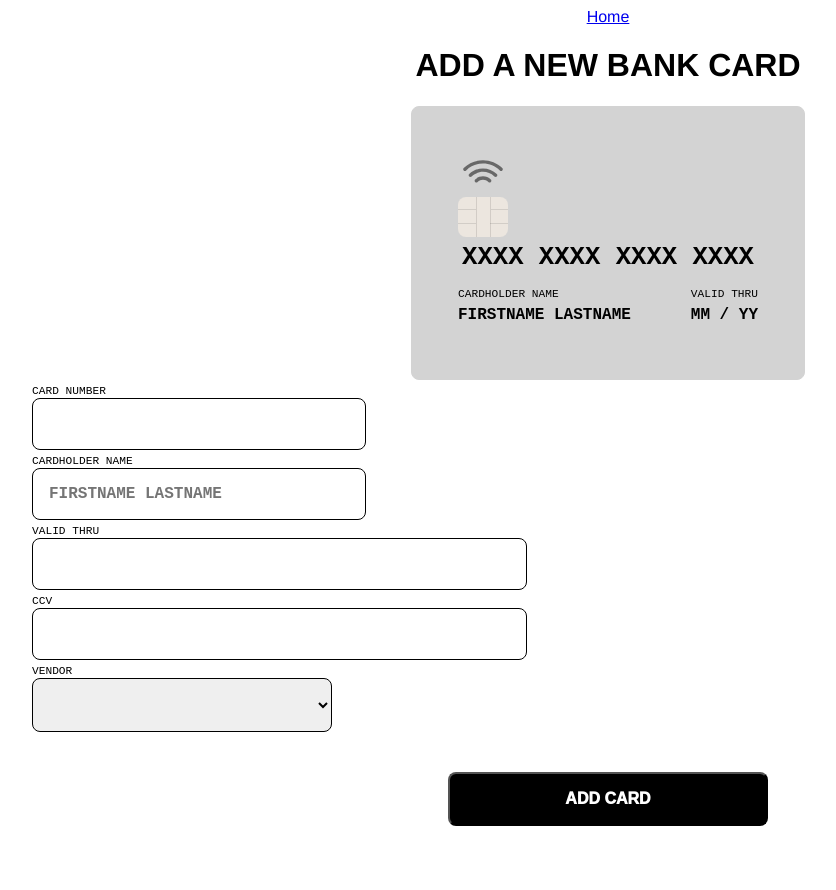
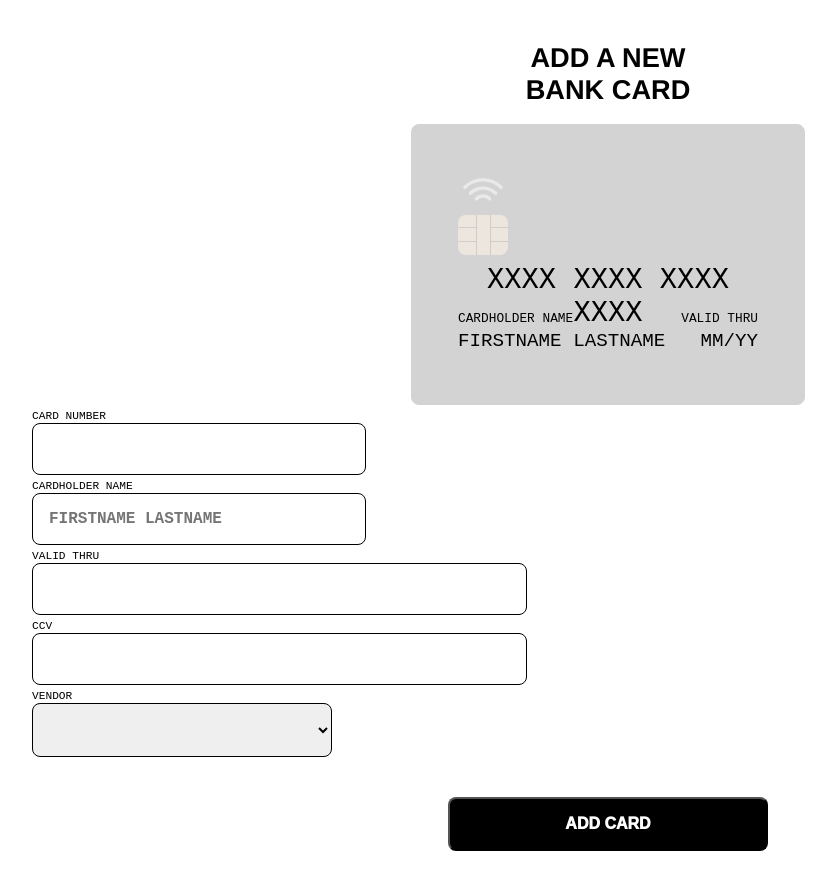
Before and after one commit to cenglander/e-wallet, a Vue app: page /add-card in a window 1280 px wide. Shown: the top 890 px of the page, without its empty margins (32-868 px from the left). Built offline with nearby package versions, Linux system fonts and the light colour scheme.

Commit message:
Styling on fonts, margins and other positioning. Functionality: Home working when no card is active

```diff
--- a/src/App.vue
+++ b/src/App.vue
@@ -1,8 +1,5 @@
 <template>
   <div id="app">
-
-    <router-link to="/">Home</router-link>
-
     <router-view/>
   </div>
 </template>
@@ -13,7 +10,6 @@
   -webkit-font-smoothing: antialiased;
   -moz-osx-font-smoothing: grayscale;
   text-align: center;
-  // color: #000;
   // box-sizing: border-box;
 
   button {
@@ -23,23 +19,5 @@
     border-radius: 0.5rem;
     width: 320px;
   }
-
-  h3 {
-    padding: 0;
-    margin: 0;
-  }
-  p, h5 {
-    padding: 0;
-    margin: 0;
-  }
-  p {
-    font-size: 0.7rem;
-  }
-  h5 {
-    font-size: 1rem;
-  }
-
 }
-
-
 </style>
--- a/src/components/Card.vue
+++ b/src/components/Card.vue
@@ -1,24 +1,25 @@
 <template>
-  <div class="card"
-      v-bind:class="vendor">
+  <div>
+    <!-- v-if="isActive" -->
+    <div class="card" v-bind:class="vendor">
+      <img v-if="isActive" v-bind:src="require('@/assets/chip-dark.svg')" class="chip" />
+      <img v-else v-bind:src="require('@/assets/chip-light.svg')" class="chip" />
 
-      <img v-if="isActive"
-        v-bind:src="require('@/assets/chip-dark.svg')"
-        class="chip">
-      <img v-else
-        v-bind:src="require('@/assets/chip-light.svg')"
-        class="chip">
-
-      <img v-if="!(vendor == 'placeholder')"
+      <img
+        v-if="!(vendor == 'placeholder')"
         v-bind:src="require('@/assets/vendor-' + vendor + '.svg')"
-        class="vendorIcon">
+        class="vendorIcon"
+      />
 
       <h3 class="cardNo">{{ cardNo }}</h3>
       <p class="name-heading">CARDHOLDER NAME</p>
       <p class="valid-thru-heading">VALID THRU</p>
       <h5 class="name">{{ name.toUpperCase() }}</h5>
-      <h5 class="valid-thru">{{ validThruMonth }} / {{ validThruYear }} </h5>
-
+      <h5 class="valid-thru">{{ validThruMonth }}/{{ validThruYear }}</h5>
+    </div>
+    <!-- <div v-else class="card">
+      <h3>There are no cards in the e-wallet just yet</h3>
+    </div> -->
   </div>
 </template>
 
@@ -32,8 +33,8 @@ export default {
     validThruYear: String,
     ccv: String,
     vendor: String,
-      isActive: Boolean,
-  },
+    isActive: Boolean
+  }
 };
 </script>
 
@@ -43,14 +44,20 @@ div.card {
   min-height: 180px;
   border-radius: 0.5rem;
   border: lightgrey solid 0.1rem;
-
   display: grid;
   grid-template-columns: 70% 15% 15%;
   grid-template-rows: 20% 30% 25% 10% 15%;
   margin: 0 auto;
   padding: 4%;
-  font-family: 'Courier New', Courier, monospace;
+  font-family: "Courier New", Courier, monospace;
 
+  h3, h5, p {
+    margin: 0;
+    padding: 0;
+  }
+  p {
+    font-size: 0.8rem;
+  }
   img.chip {
     grid-column: 1 / 2;
     grid-row: 1 / 3;
@@ -64,7 +71,8 @@ div.card {
   h3.cardNo {
     grid-column: 1 / 4;
     grid-row: 3 / 4;
-    font-size: 1.6rem;
+    font-size: 1.8rem;
+    font-weight: 400;
   }
   p.name-heading {
     grid-column: 1 / 2;
@@ -75,6 +83,8 @@ div.card {
     grid-column: 1 / 2;
     grid-row: 5 / 6;
     text-align: left;
+    font-size: 1.2rem;
+    font-weight: 500;
   }
   p.valid-thru-heading {
     grid-column: 2 / 4;
@@ -85,6 +95,8 @@ div.card {
     grid-column: 2 / 4;
     grid-row: 5 / 6;
     text-align: right;
+    font-size: 1.2rem;
+    font-weight: 500;
   }
 }
 
--- a/src/components/CardForm.vue
+++ b/src/components/CardForm.vue
@@ -62,6 +62,7 @@ export default {
       vendor: "",
       isActive: true,
     },
+    validThru: "",
   }),
   methods: {
     displayNoOnCard() {
--- a/src/components/CardStack.vue
+++ b/src/components/CardStack.vue
@@ -41,8 +41,7 @@ export default {
 <style scoped lang="scss">
 div.card-stack {
   display: grid;
-  grid-auto-rows: 30px;
-
+  grid-auto-rows: 50px;
+  margin-top: 2rem;
 }
-
 </style>
--- a/src/components/Top.vue
+++ b/src/components/Top.vue
@@ -1,14 +1,10 @@
 <template>
   <header class="top">
     <h1>{{ heading }}</h1>
-
   </header>
-
 </template>
 
 <script>
-
-
 export default {
   name: 'Top',
   props: {
@@ -17,6 +13,15 @@ export default {
 }
 </script>
 
-<style lang="scss">
-
+<style scoped lang="scss">
+  header.top {
+    display: flex;
+    justify-content: center;
+    h1 {
+    margin-top: 2.1rem;
+    max-width: 15rem;
+    font-size: 1.7rem;
+    font-weight: 700;
+    }
+  }
 </style>
--- a/src/main.js
+++ b/src/main.js
@@ -41,7 +41,7 @@ new Vue({
           validThruYear: "26",
           ccv: "907",
           vendor: "evil",
-          isActive: true,
+          isActive: false,
         },
     ],
 
@@ -49,10 +49,15 @@ new Vue({
 
   methods: {
     getThisCard() {
-      return this.cardArray.find(card => card.isActive == true);
+      let card = this.cardArray.find(card => card.isActive == true);
+      if(card == null) {
+        return false;
+      } else {
+        return card;
+      }
+      // return this.cardArray.find(card => card.isActive == true);
     },
     getAllCards() {
-      // return this.cardArray;
       return this.cardArray.filter(card => !card.isActive)
     },
     saveNewCard(payload) {
--- a/src/views/AddCard.vue
+++ b/src/views/AddCard.vue
@@ -9,7 +9,6 @@
       v-bind:validThruMonth="this.validThruMonth"
       v-bind:validThruYear="this.validThruYear"
       v-bind:vendor="this.vendor"
-      isActive="true"
       v-bind:style="{backgroundColor: vendor}"
     />
     <!-- vendor=placeholder -klass för att kortet ska
--- a/src/views/Home.vue
+++ b/src/views/Home.vue
@@ -1,9 +1,9 @@
 <template>
   <div class="home">
-    <Top v-bind:heading="heading"
+    <Top v-bind:heading="heading" />
 
-    />
-
+    <p v-if="activeCard.isActive">ACTIVE CARD</p>
+<!-- v-if="activeCard.isActive" -->
     <Card
       v-bind:cardNo="activeCard.cardNo"
       v-bind:name="activeCard.name"
@@ -13,6 +13,9 @@
       v-bind:vendor="activeCard.vendor"
       v-bind:isActive="activeCard.isActive"
     />
+    <!-- <h3 v-else>
+      No Cards
+    </h3> -->
 
     <CardStack
       v-bind:allCards="allCards"
@@ -27,7 +30,6 @@
         class="add-first-card-btn"
         >ADD A NEW CARD</button>
     </router-link>
-
   </div>
 </template>
 
@@ -45,7 +47,6 @@ export default {
   },
   data: () => ({
         heading: "E-WALLET",
-
     }),
   computed: {
     activeCard() {
@@ -60,7 +61,6 @@ export default {
       this.$root.activateCard(cardToActivate);
     }
   }
-
 }
 </script>
 
@@ -70,16 +70,21 @@ div .home {
   // width: 90vw;
   // background: lightcoral;
   margin: 0 auto;
-
-}
-button.add-new-card-btn {
+  p {
+    font-size: 0.6rem;
+    font-weight: bold;
+    margin: 1.3rem 0 0.4rem 0;
+  }
+  button.add-new-card-btn {
   border: solid black 0.08rem;
   background: inherit;
-  margin: 22vh auto;
-}
-button.add-first-card-btn {
-  margin: 10vh auto;
-  border: solid black 0.08rem;
+  margin: 12rem auto;
+  }
+  button.add-first-card-btn {
+    margin: 3rem auto;
+    border: solid black 0.08rem;
+  }
 }
 
+
 </style>
```
Lines whose indentation alone changed are shown as unchanged.
